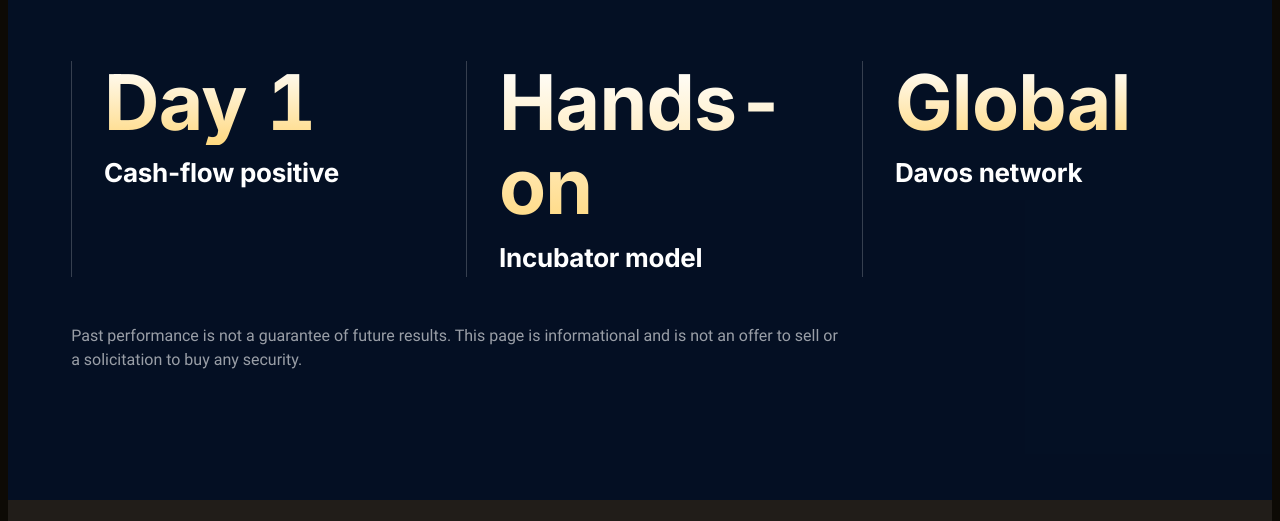
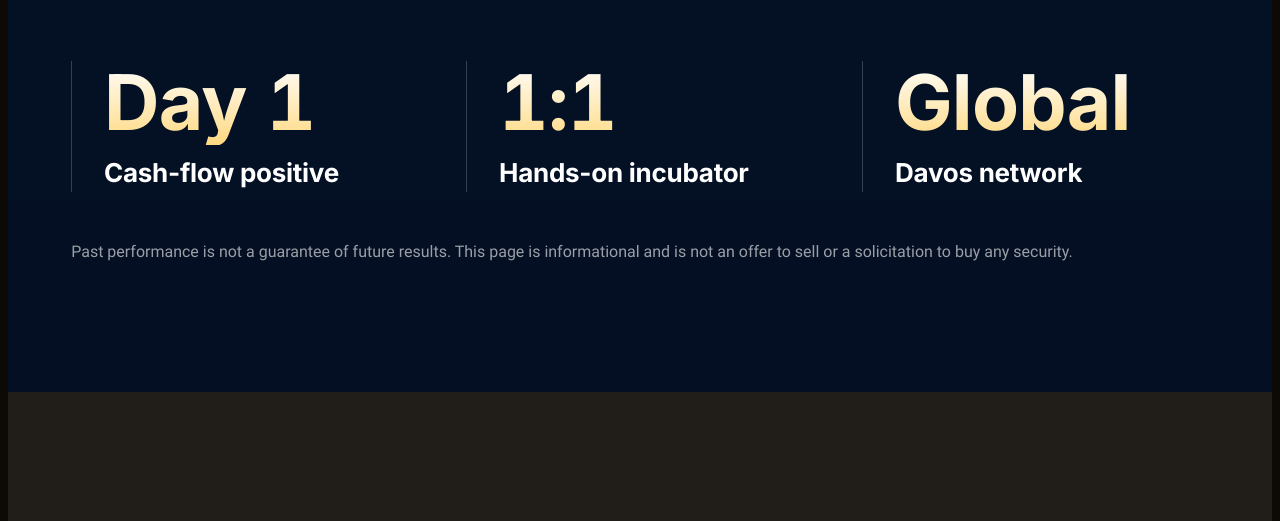
Before and after one commit to stevewinfieldtx/ws-ZAMP, a website: page index.html in a window 1280 px wide. Shown: the part 4127-4648 px from the top of the page. Drawn offline with nearby package versions, Linux system fonts and the light colour scheme; a script that the page names is missing; a web font is replaced by a local one.

Commit message:
A bunch of things

```diff
--- a/index.html
+++ b/index.html
@@ -122,10 +122,10 @@
       </div>
       <div class="zk-statband">
         <div class="zds-stat"><p class="zds-stat__value">Day 1</p><h3 class="zds-stat__label">Cash-flow positive</h3></div>
-        <div class="zds-stat"><p class="zds-stat__value">Hands-on</p><h3 class="zds-stat__label">Incubator model</h3></div>
+        <div class="zds-stat"><p class="zds-stat__value">1:1</p><h3 class="zds-stat__label">Hands-on incubator</h3></div>
         <div class="zds-stat"><p class="zds-stat__value">Global</p><h3 class="zds-stat__label">Davos network</h3></div>
       </div>
-      <p class="zk-muted" style="font-size:var(--fs-small);margin-top:var(--space-12);max-width:48rem;">Past performance is not a guarantee of future results. This page is informational and is not an offer to sell or a solicitation to buy any security.</p>
+      <p class="zk-muted" style="font-size:var(--fs-small);margin-top:var(--space-12);">Past performance is not a guarantee of future results. This page is informational and is not an offer to sell or a solicitation to buy any security.</p>
     </div>
   </section>
 
```
